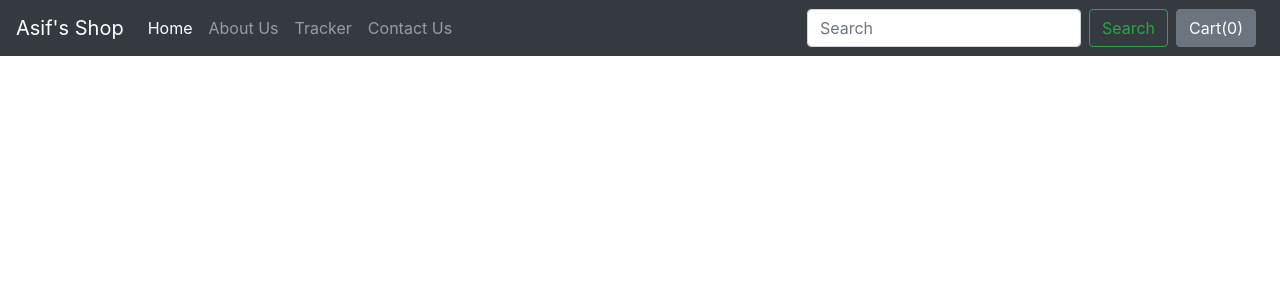
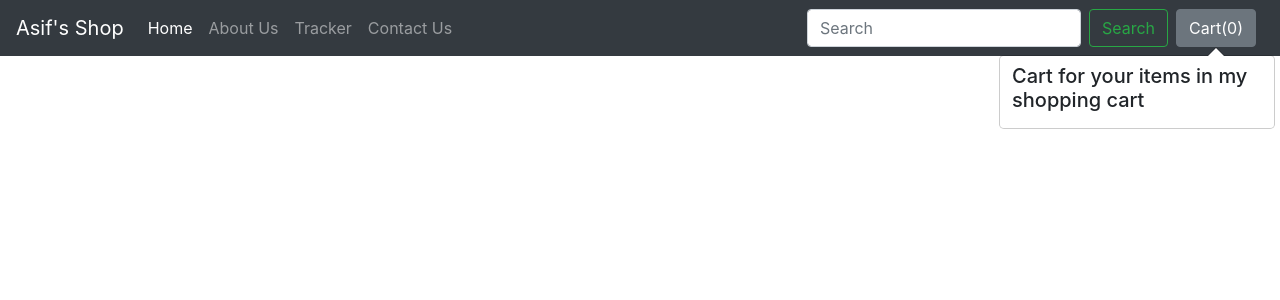
Before and after one commit to AsifKabir1234/Latest, a Django app: template mac/shop/templates/shop/index.html in a window 1280 px wide. Shown: the top 300 px of the page. Run offline with Django 4.2, Linux system fonts and the light colour scheme; the template is opened without the code that fills it, so the values that code supplies are empty; parts of the project's set-up code (start-up, migrations or seed data) failed here and were passed over; some libraries are stand-ins or nearby versions.

Commit message:
Update index.html
With JQuery Code

```diff
--- a/mac/shop/templates/shop/index.html
+++ b/mac/shop/templates/shop/index.html
@@ -82,3 +82,84 @@ padding-right: 0;
     {% endfor %}
 </div>
 {% endblock %}
+{% block js %}
+<script>
+// Find out the cart items from localStorage
+if (localStorage.getItem('cart') == null) {
+    var cart = {};
+} else {
+    cart = JSON.parse(localStorage.getItem('cart'));
+    updateCart(cart);
+}
+// If the add to cart button is clicked, add/increment the item
+//$('.cart').click(function() {
+$('.divpr').on('click', 'button.cart', function() {
+    var idstr = this.id.toString();
+    if (cart[idstr] != undefined) {
+        qty = cart[idstr][0] + 1;
+
+    } else {
+        qty = 1;
+        name = document.getElementById('name'+idstr).innerHTML
+        cart[idstr] = [qty, name];
+
+    }
+    updateCart(cart);
+});
+//Add Popover to cart
+$('#popcart').popover();
+updatePopover(cart);
+
+function updatePopover(cart) {
+    console.log('We are inside updatePopover');
+    var popStr = "";
+    popStr = popStr + "<h5> Cart for your items in my shopping cart </h5><div class='mx-2 my-2'>";
+    var i = 1;
+    for (var item in cart) {
+        popStr = popStr + "<b>" + i + "</b>. ";
+        popStr = popStr + document.getElementById('name' + item).innerHTML.slice(0, 19) + "... Qty: " + cart[item][0] + '<br>';
+        i = i + 1;
+    }
+    popStr = popStr + "</div> <a href='/shop/checkout'><button class='btn btn-primary' id ='checkout'>Checkout</button></a> <button class='btn btn-primary' onclick='clearCart()' id ='clearCart'>Clear Cart</button>     "
+    console.log(popStr);
+    document.getElementById('popcart').setAttribute('data-content', popStr);
+    $('#popcart').popover('show');
+}
+
+function clearCart() {
+    cart = JSON.parse(localStorage.getItem('cart'));
+    for (var item in cart) {
+        document.getElementById('div' + item).innerHTML = '<button id="' + item + '" class="btn btn-primary cart">Add To Cart</button>'
+    }
+    localStorage.clear();
+    cart = {};
+    updateCart(cart);
+}
+
+function updateCart(cart) {
+    var sum = 0;
+    for (var item in cart) {
+        sum = sum + cart[item][0];
+        document.getElementById('div' + item).innerHTML = "<button id='minus" + item + "' class='btn btn-primary minus'>-</button> <span id='val" + item + "''>" + cart[item][0] + "</span> <button id='plus" + item + "' class='btn btn-primary plus'> + </button>";
+    }
+    localStorage.setItem('cart', JSON.stringify(cart));
+    document.getElementById('cart').innerHTML = sum;
+    console.log(cart);
+    updatePopover(cart);
+}
+// If plus or minus button is clicked, change the cart as well as the display value
+$('.divpr').on("click", "button.minus", function() {
+    a = this.id.slice(7, );
+    cart['pr' + a][0] = cart['pr' + a][0] - 1;
+    cart['pr' + a][0] = Math.max(0, cart['pr' + a][0]);
+    document.getElementById('valpr' + a).innerHTML = cart['pr' + a][0];
+    updateCart(cart);
+});
+$('.divpr').on("click", "button.plus", function() {
+    a = this.id.slice(6, );
+    cart['pr' + a][0] = cart['pr' + a][0] + 1;
+    document.getElementById('valpr' + a).innerHTML = cart['pr' + a][0];
+    updateCart(cart);
+});
+</script>
+{% endblock %}
```
